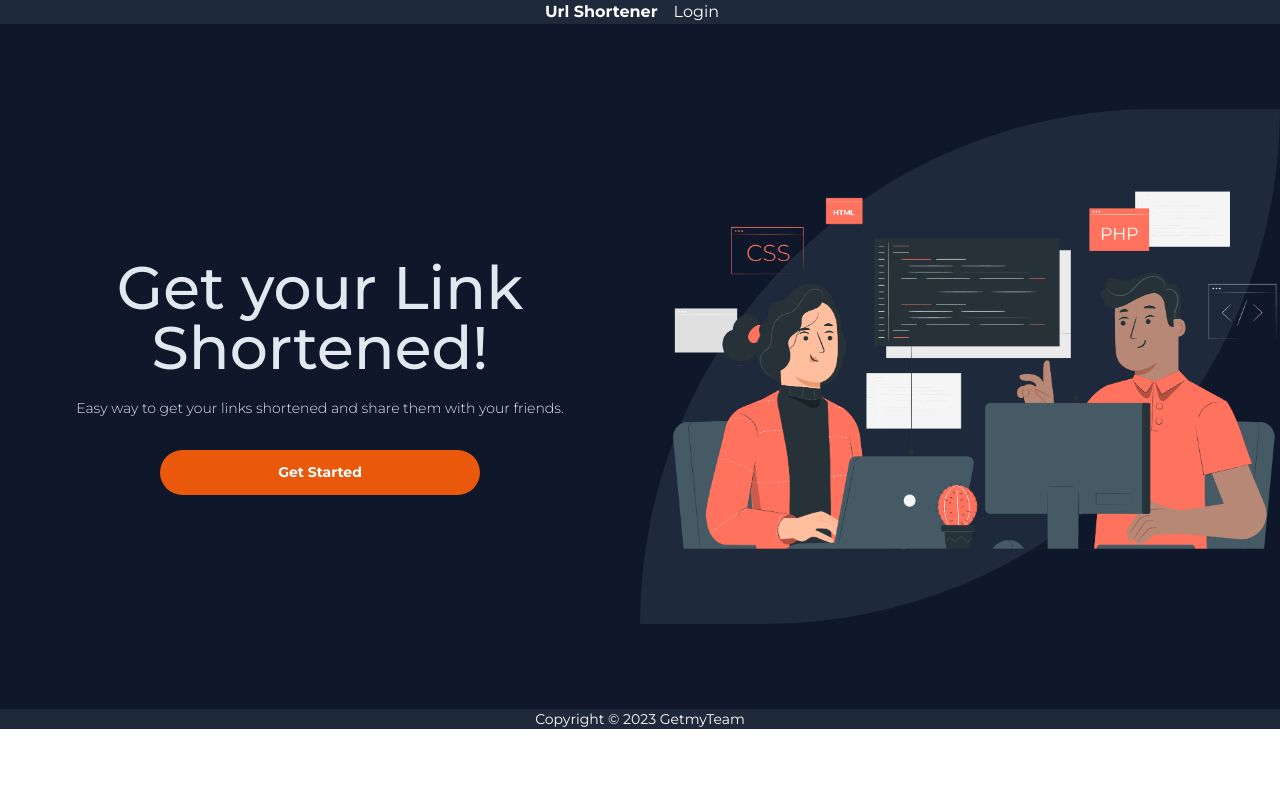
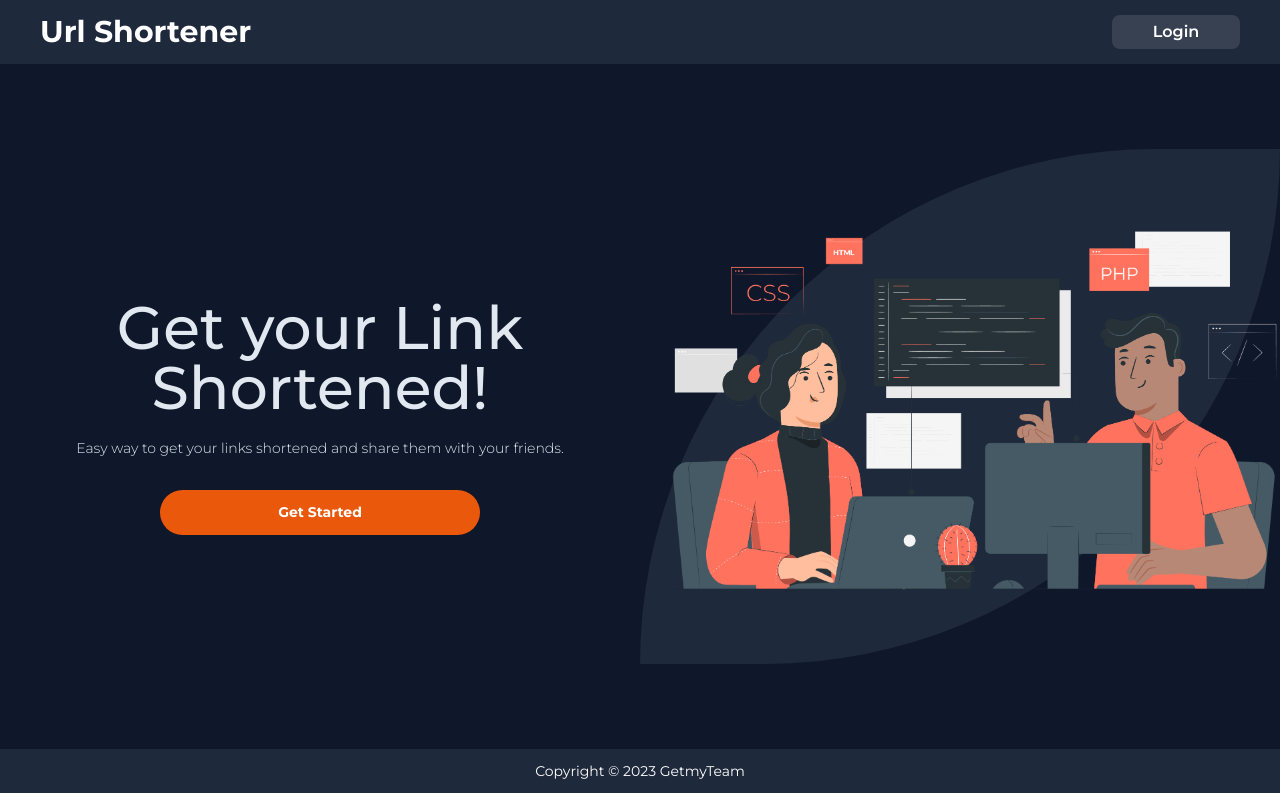
Before and after one commit to Kazuya-san/bity, a Next.js app: page / in a window 1280 px wide. Built offline with nearby package versions, Linux system fonts and the light colour scheme; no server answers.

Commit message:
first changes10

```diff
--- a/tailwind.config.js
+++ b/tailwind.config.js
@@ -3,7 +3,7 @@ module.exports = {
   mode: "jit",
   content: [
     "./pages/**/*.{js,ts,jsx,tsx}",
-    "./src/components/**/*.{js,ts,jsx,tsx}",
+    "./components/**/*.{js,ts,jsx,tsx}",
   ],
   theme: {
     extend: {},
```
